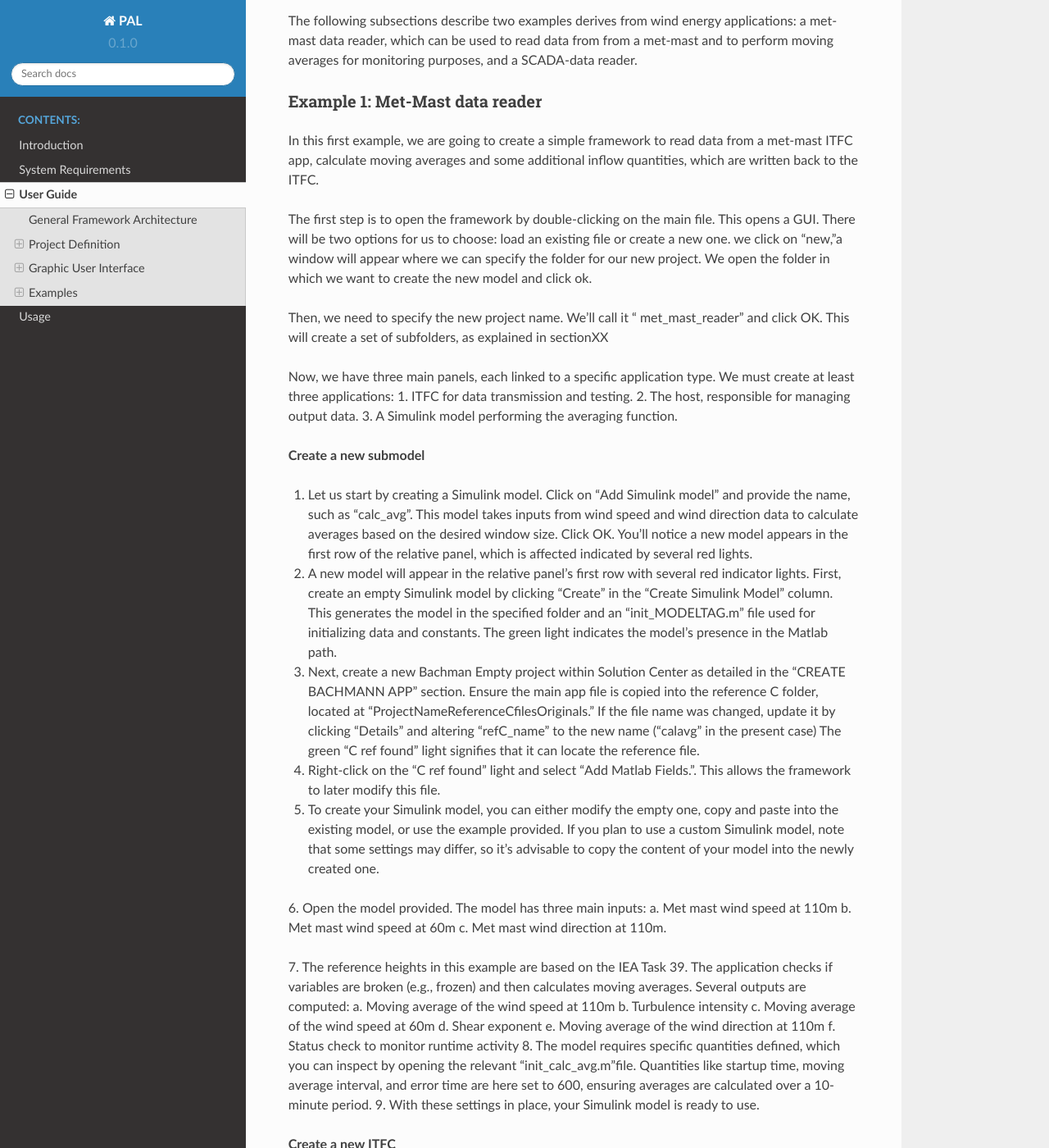
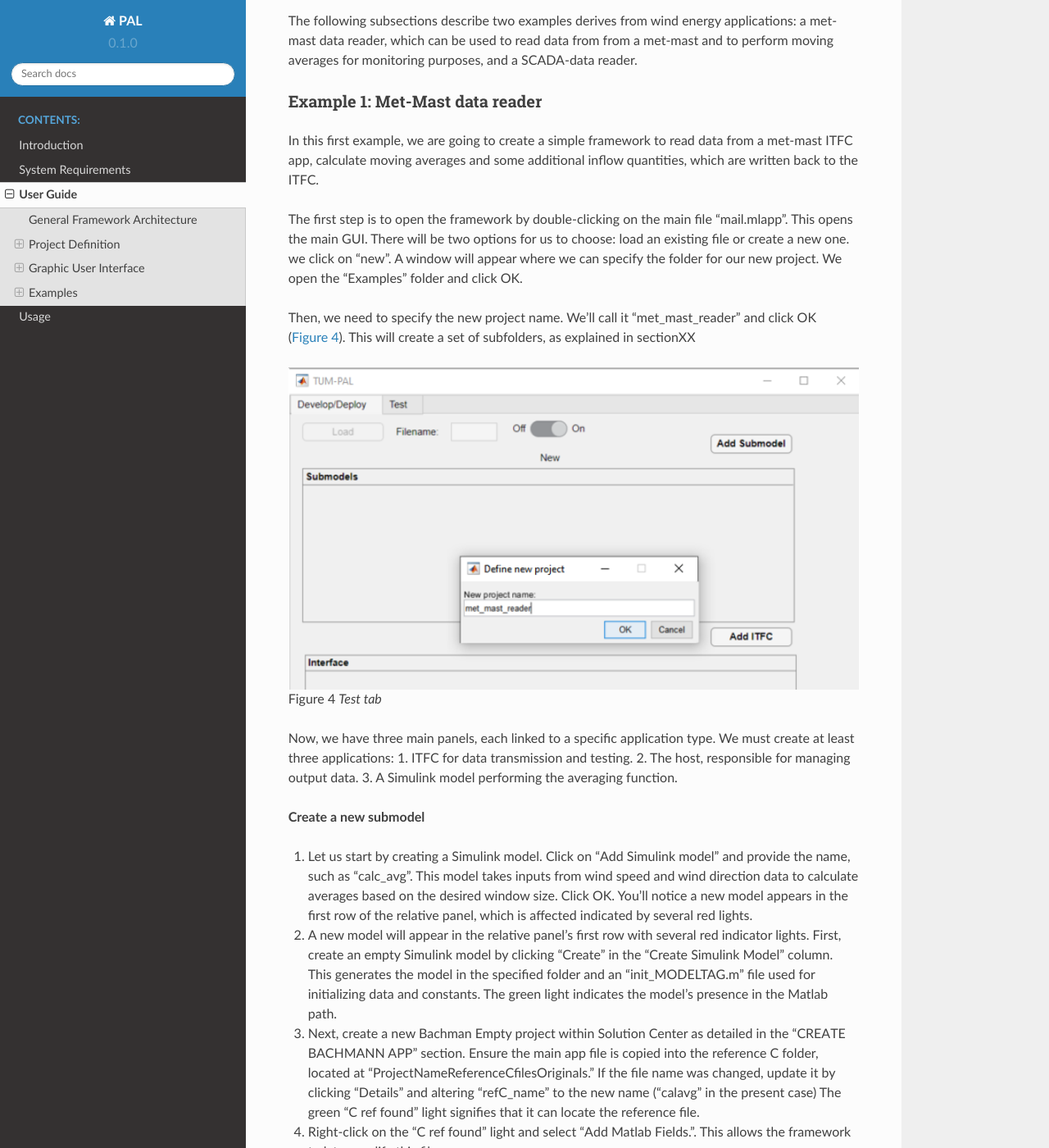
Before and after one commit to TUMLWE/PAL, a Sphinx documentation site: the page built from docs/source/user_guide.rst, in a window 1280 px wide and 1400 px high, scrolled down 11912 px. Shown: the whole window at 82% size. Built offline with Sphinx 7.4.7 and the Read the Docs theme 2.0.0, drawn with Linux system fonts in a browser that asks for light colours.

Commit message:
docs update

```diff
--- a/docs/source/user_guide.rst
+++ b/docs/source/user_guide.rst
@@ -243,9 +243,15 @@ Example 1: Met-Mast data reader
 
 In this first example, we are going to create a simple framework to read data from a met-mast ITFC app, calculate moving averages and some additional inflow quantities, which are written back to the ITFC.
 
-The first step is to open the framework by double-clicking on the main file. This opens a GUI. There will be two options for us to choose: load an existing file or create a new one. we click on "new,"a window will appear where we can specify the folder for our new project. We open the folder in which we want to create the new model and click ok.
+The first step is to open the framework by double-clicking on the main file "mail.mlapp". This opens the main GUI. There will be two options for us to choose: load an existing file or create a new one. we click on "new". A window will appear where we can specify the folder for our new project. We open the "Examples" folder and click OK.
 
-Then, we need to specify the new project name. We'll call it " met_mast_reader" and click OK. This will create a set of subfolders, as explained in sectionXX
+Then, we need to specify the new project name. We'll call it "met_mast_reader" and click OK (:numref:`mmr_new`). This will create a set of subfolders, as explained in sectionXX
+
+.. figure:: images/mmr_new.png
+   :width: 1000
+   :name: mmr_new
+
+   Test tab
 
 Now, we have three main panels, each linked to a specific application type. We must create at least three applications:
 1.	ITFC for data transmission and testing.
```
Also changed, not shown: docs/source/images/mmr_new.png (added), 1 other file.
